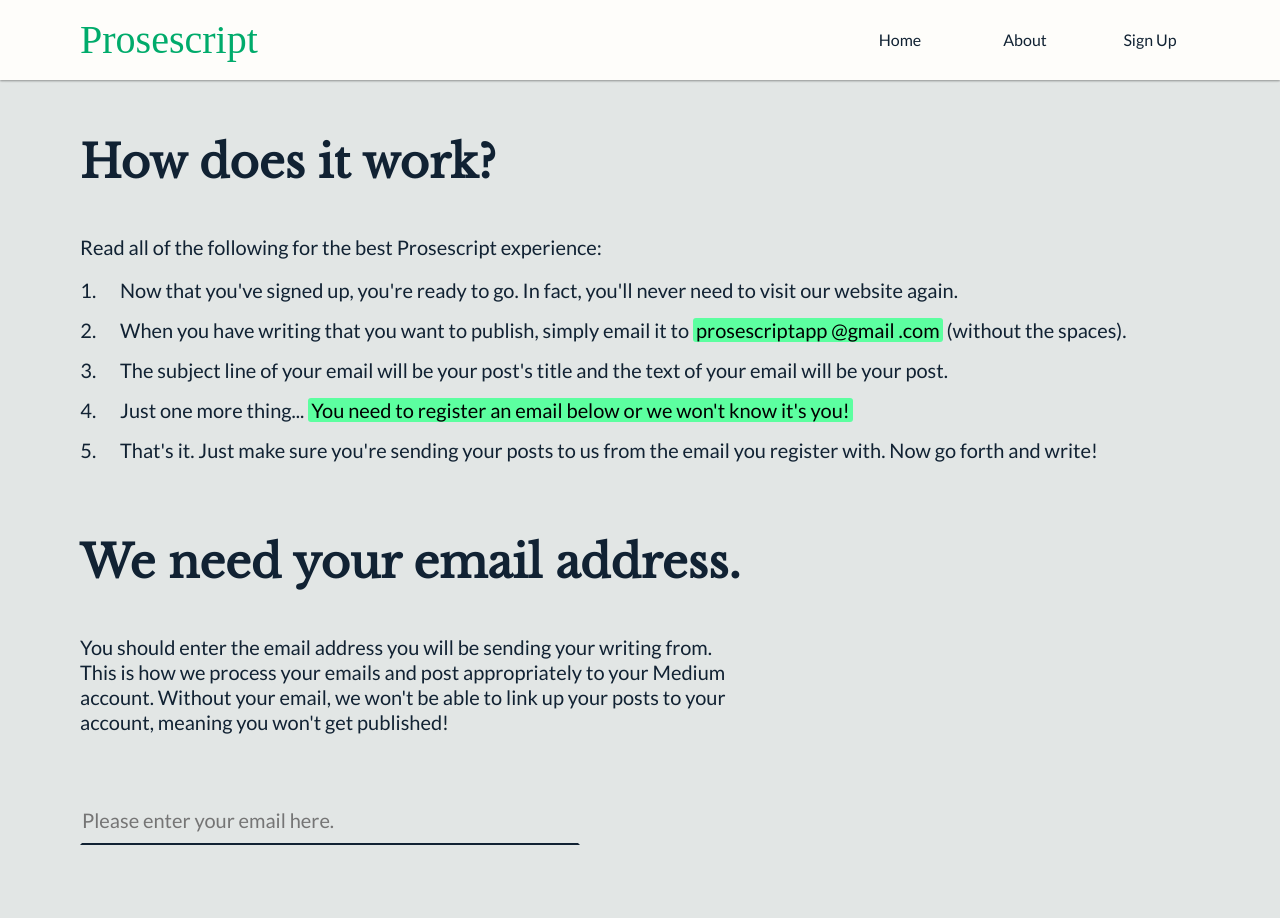
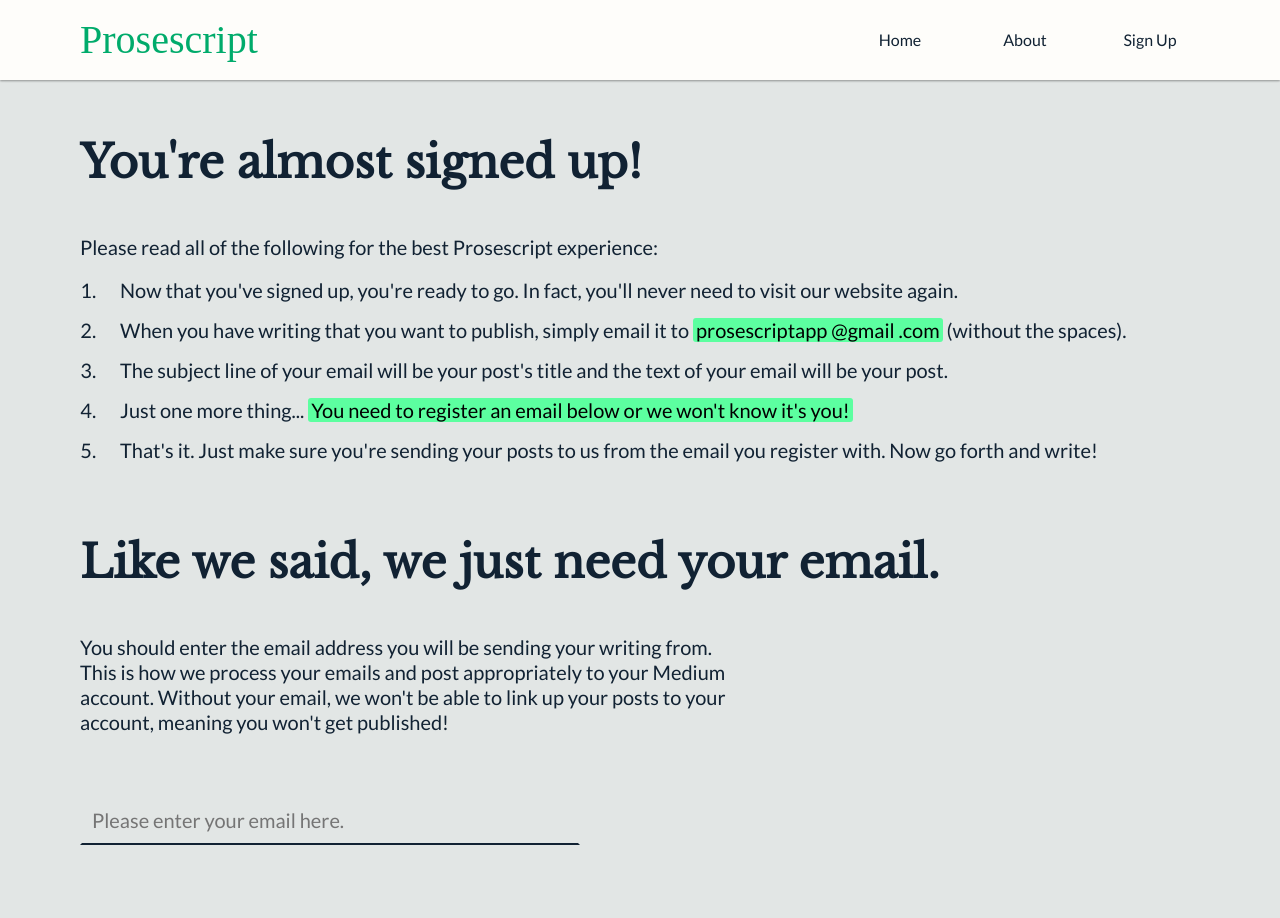
Before and after one commit to rd825/Prosescript, a React (Create React App) app in the folder client/: page /callback in a window 1280 px wide. Shown: the top 918 px of the page. Built offline with nearby package versions, Linux system fonts and the light colour scheme; a web font is replaced by a local one.

Commit message:
Some front end tweaks

```diff
--- a/client/src/components/Callback.js
+++ b/client/src/components/Callback.js
@@ -33,6 +33,13 @@
             alert('Please enter the email address you wish to use.')
         } else {
             axios.post('http://localhost:9000/api/auth', {code: values.code, email: this.state.email})
+                .then(res => {
+                    this.setState({email: '',})
+                    alert('Sign Up Complete.')
+                    this.disabled = true;
+                })
+                .catch(err => console.log(err));
+            event.target.reset();
         }
     }
 
@@ -58,9 +65,9 @@
         } else {
             return (
                 <div id='register'>
-                    <h1 className='hero'>How does it work?</h1>
+                    <h1 className='hero'>You're almost signed up!</h1>
 
-                    <h4>Read all of the following for the best Prosescript experience:</h4>
+                    <h4>Please read all of the following for the best Prosescript experience:</h4>
 
                     <ol>
                         <li>Now that you've signed up, you're ready to go. In fact, you'll never need to visit our website again.</li>
@@ -74,7 +81,7 @@
                         <li>That's it. Just make sure you're sending your posts to us from the email you register with. Now go forth and write!</li>
                     </ol>
 
-                    <h1 className='hero'>We need your email address.</h1>
+                    <h1 className='hero'>Like we said, we just need your email.</h1>
 
                     <h4>You should enter the email address you will be sending your writing from. This is how we process your emails and post appropriately to your Medium account. Without your email, we won't be able to link up your posts to your account, meaning you won't get published!</h4>
 
--- a/client/src/index.css
+++ b/client/src/index.css
@@ -195,7 +195,7 @@
 }
 
 form input[type='email'] {
-  padding: 20px 0px;
+  padding: 20px 10px;
   border: 2px solid #e2e6e5;
   border-bottom: 2px solid #123;
   background: transparent;
```
